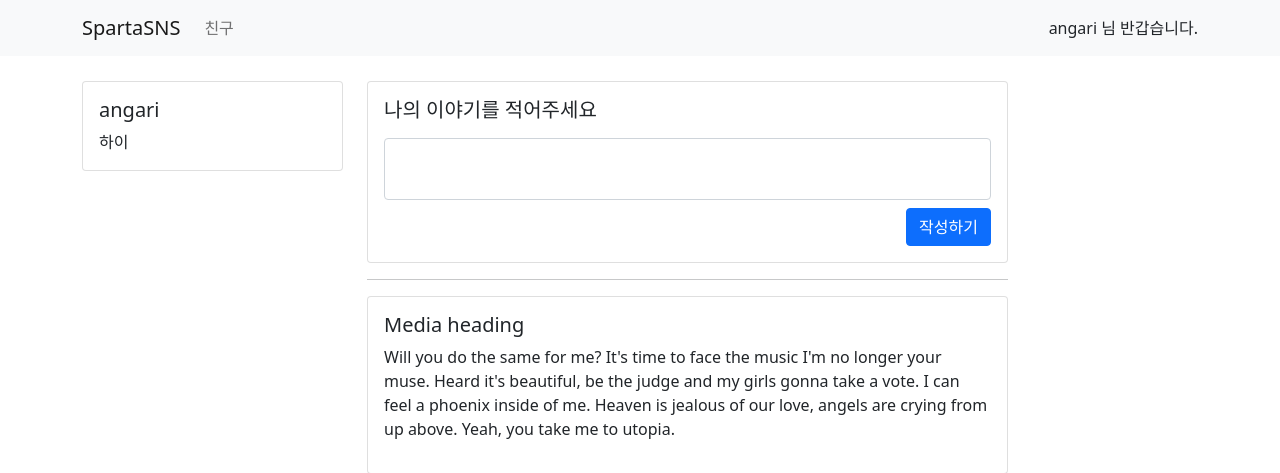
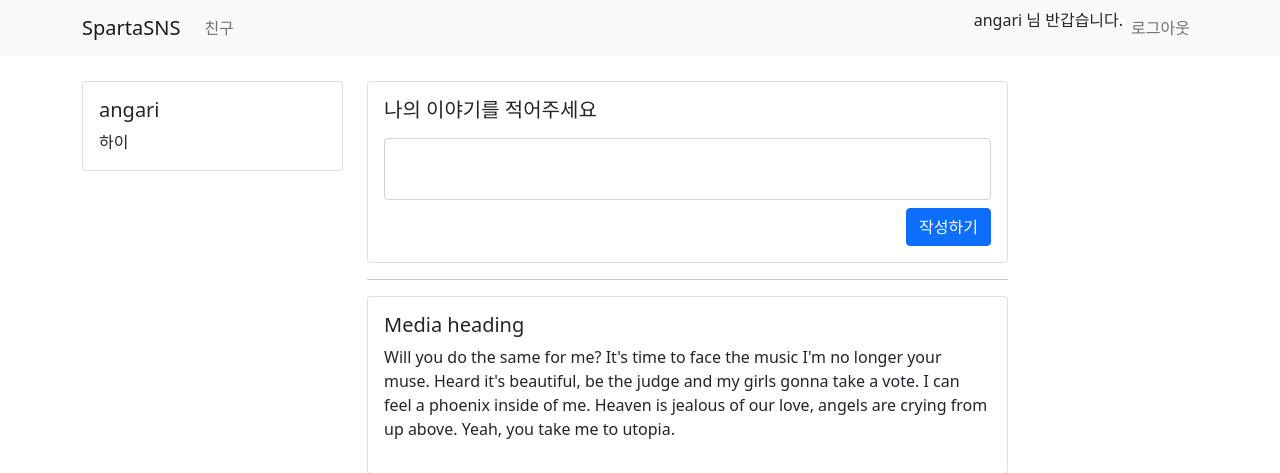
Before and after one commit to angar2/class_Django, a Django app: page /tweet/ in a window 1280 px wide. Shown: the top 473 px of the page. Run offline with Django 4.2, Linux system fonts and the light colour scheme; a user stored in the database is signed in.

Commit message:
로그아웃 기능 추가

```diff
--- a/templates/base.html
+++ b/templates/base.html
@@ -52,7 +52,16 @@
                 </li>
             </ul>
             {% else %}
-                {{ user.username }} 님 반갑습니다.
+            <ul class="navbar-nav mr-auto">
+                <li class="nav-item active">
+                    <span class="sr-only">
+                        {{ user.username }} 님 반갑습니다.
+                    </span>
+                </li>
+                <li class="nav-item active">
+                    <a class="nav-link" href="/logout"> 로그아웃 <span class="sr-only"></span></a>
+                </li>
+            </ul>
             {% endif %}
         </form>
     </div>
--- a/user/urls.py
+++ b/user/urls.py
@@ -4,4 +4,5 @@ from . import views
 urlpatterns = [
     path('sign-up/', views.sign_up_view, name='sign-up'),
     path('sign-in/', views.sign_in_view, name='sign-in'),
+    path('logout/', views.logout, name='logout'),
 ]
--- a/user/views.py
+++ b/user/views.py
@@ -3,6 +3,7 @@ from .models import UserModel
 from django.http import HttpResponse # 화면에 글자를 띄울 때 사용
 from django.contrib.auth import get_user_model # 사용자가 데이터베이스 안에 있는지 검사하는 함수(중복 확인)
 from django.contrib import auth # 암호화된 비밀번호가 일치하는지 검사하는 함수
+from django.contrib.auth.decorators import login_required # 로그인되어 있어야만 함수가 발동하게 함
 
 # Create your views here.
 def sign_up_view(request):
@@ -47,3 +48,8 @@ def sign_in_view(request):
             return redirect('/')
         else:
             return render(request, 'user/signin.html')
+
+@login_required
+def logout(request):
+    auth.logout(request)
+    return redirect('/')
```
Also changed, not shown: db.sqlite3.
